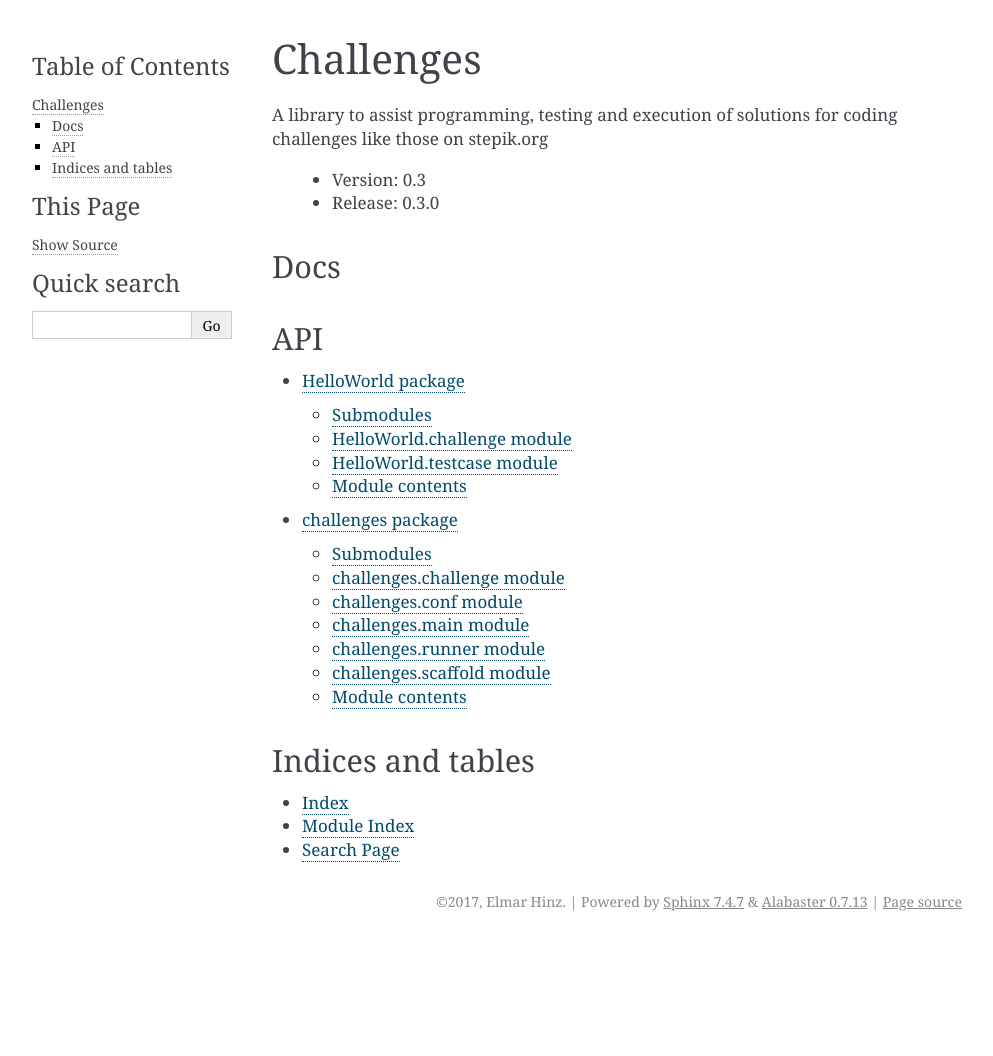
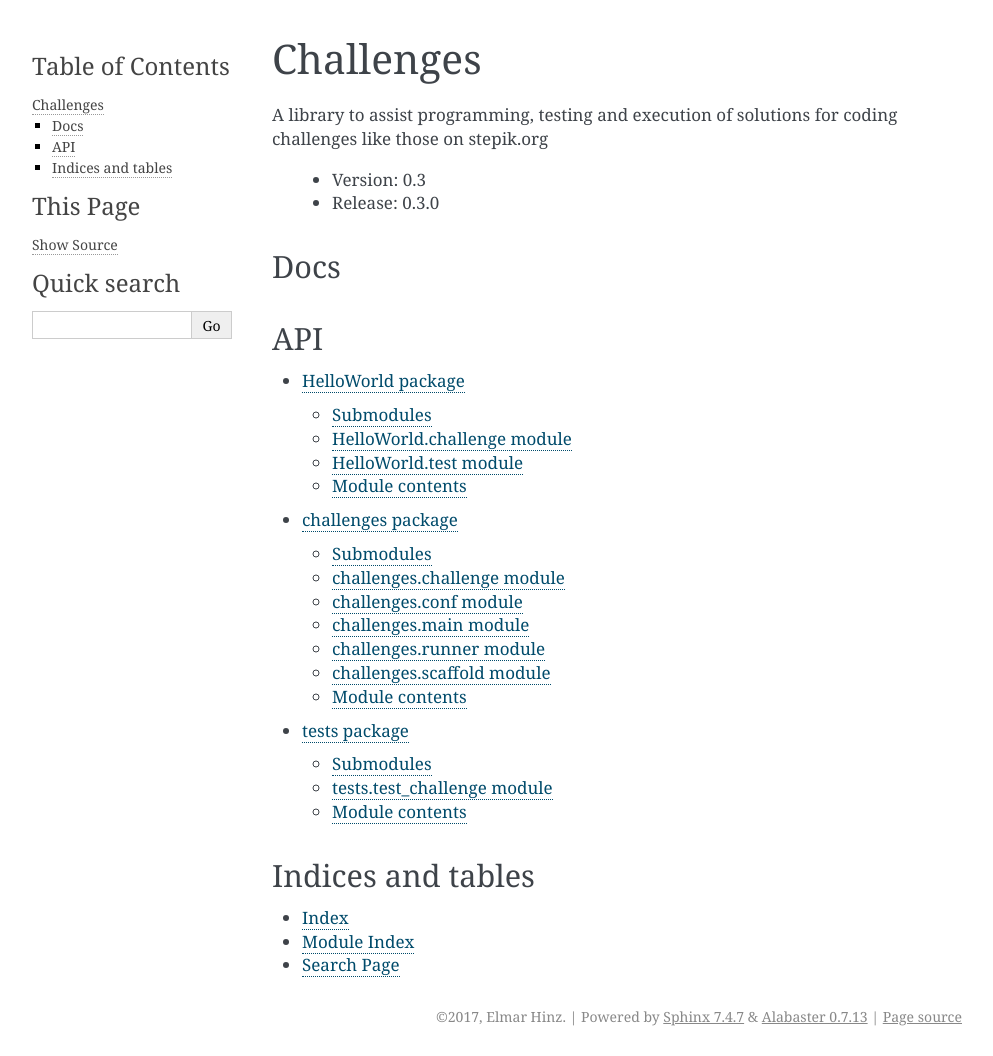
Before and after one commit to elmar-hinz/Python.Challenges, a Sphinx documentation site: the page built from docs/index.rst, in a window 1280 px wide. Shown: the whole page, without its empty margins (148-1141 px from the left). Built offline with Sphinx 7.4.7, drawn with Linux system fonts in a browser that asks for light colours; before the commit the page ends 941 px from its top, so only the background shows below that.

```diff
--- a/docs/HelloWorld.rst
+++ b/docs/HelloWorld.rst
@@ -12,10 +12,10 @@ HelloWorld.challenge module
     :undoc-members:
     :show-inheritance:
 
-HelloWorld.testcase module
---------------------------
+HelloWorld.test module
+----------------------
 
-.. automodule:: HelloWorld.testcase
+.. automodule:: HelloWorld.test
     :members:
     :undoc-members:
     :show-inheritance:
--- a/docs/modules.rst
+++ b/docs/modules.rst
@@ -6,3 +6,4 @@ API
 
    HelloWorld
    challenges
+   tests
--- /dev/null
+++ b/docs/tests.rst
@@ -0,0 +1,22 @@
+tests package
+=============
+
+Submodules
+----------
+
+tests.test_challenge module
+---------------------------
+
+.. automodule:: tests.test_challenge
+    :members:
+    :undoc-members:
+    :show-inheritance:
+
+
+Module contents
+---------------
+
+.. automodule:: tests
+    :members:
+    :undoc-members:
+    :show-inheritance:
```
Also changed, not shown: README.rst (+23 -15 lines), HelloWorld/__init__.py (added), 2 other files.
